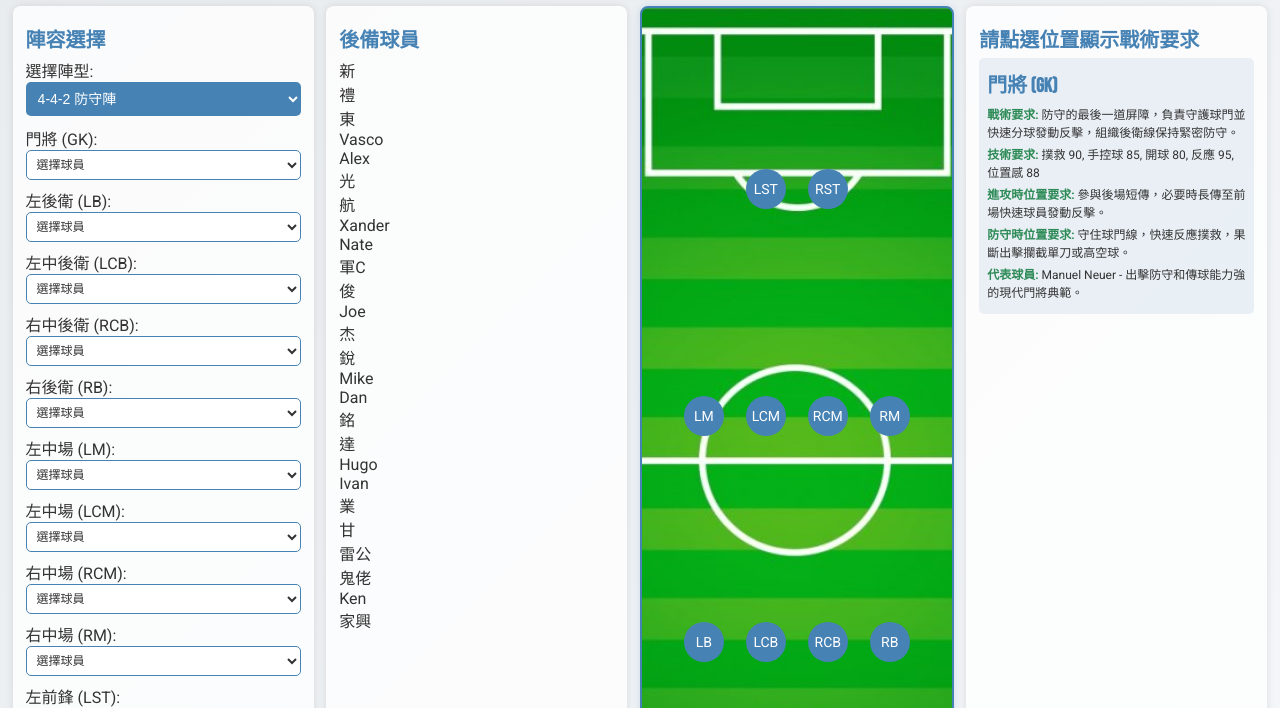
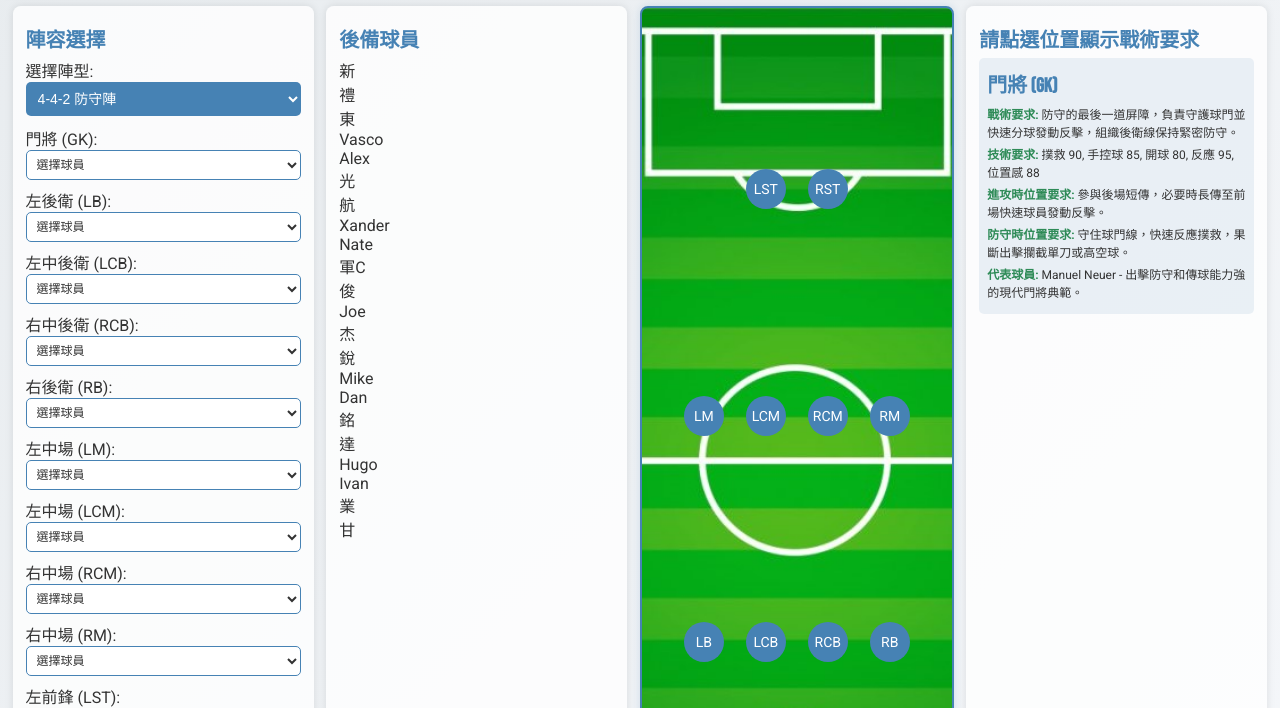
Before and after one commit to caneswst/Falcon352, a plain HTML site: page index.html in a window 1280 px wide. Shown: the part 92-800 px from the top of the page. Drawn offline with Linux system fonts and the light colour scheme.

Commit message:
Update index.html

```diff
--- a/index.html
+++ b/index.html
@@ -237,7 +237,7 @@
     </div>
 
     <script>
-        const players = ['新', '禮', '東', 'Vasco', 'Alex', '光', '航', 'Xander', 'Nate', '軍C', '俊', 'Joe', '杰', '銳', 'Mike', 'Dan', '銘', '達', 'Hugo', 'Ivan', '業', '甘', '雷公', '鬼佬', 'Ken', '家興'];
+        const players = ['新', '禮', '東', 'Vasco', 'Alex', '光', '航', 'Xander', 'Nate', '軍C', '俊', 'Joe', '杰', '銳', 'Mike', 'Dan', '銘', '達', 'Hugo', 'Ivan', '業', '甘'];
 
         const formations = {
             '442-defensive': {
```
